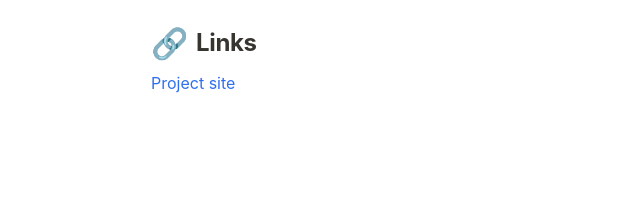
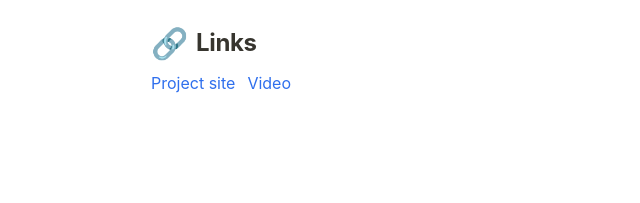
Before and after one commit to amirmazaheri1990/amirmazaheri1990.github.io, an Astro site: page /projects/pay-attention-visuomotor in a window 1280 px wide. Shown: the part 923-1126 px from the top of the page, 153-793 px from the left. Built offline with nearby package versions, Linux system fonts and the light colour scheme; Astro itself is replaced by a stand-in of ours.

Commit message:
Add YouTube video URLs for Pay Attention! and Video Fill In the Blank
Populate the video slot on two more projects so the "Watch on YouTube"
badge shows on their listing cards:

- Pay Attention! (CVPR 2019): https://youtu.be/eh43sI4v9ag?t=39
- Video Fill In the Blank (ICCV 2017): https://youtu.be/Rj3ouss05hc

Adds the URL to both the top-level project links (used by the badge
on the listing and the "Links" section on the project page) and the
publication links (used by the paper card on the project page),
matching the pattern already used by Visual Text Correction.

```diff
--- a/src/content/projects/pay-attention-visuomotor.md
+++ b/src/content/projects/pay-attention-visuomotor.md
@@ -7,6 +7,7 @@ featured: false
 order: 6
 links:
   site: "https://www.crcv.ucf.edu/research/projects/pay-attention/"
+  video: "https://www.youtube.com/watch?v=eh43sI4v9ag&t=39s"
 publications:
   - title: "Pay Attention! — Robustifying a Deep Visuomotor Policy through Task-Focused Attention"
     authors: ["Amir Mazaheri", "Mubarak Shah"]
@@ -15,6 +16,7 @@ publications:
     links:
       pdf: "https://www.crcv.ucf.edu/wp-content/uploads/2019/05/Publications_Pay_attention.pdf"
       project: "https://pouyaab.github.io/pay-attention/"
+      video: "https://www.youtube.com/watch?v=eh43sI4v9ag&t=39s"
 ---
 
 Enhances robotic manipulation with Task-Focused visual Attention (TFA) to improve task execution and recovery from disturbances using natural language instructions. The approach increases resilience against visual and physical disruptions by mimicking human-like selective attention, leading to increased robustness and adaptability in robots.
--- a/src/content/projects/video-fill-in-blank.md
+++ b/src/content/projects/video-fill-in-blank.md
@@ -5,7 +5,8 @@ period: "2016 – 2017"
 tags: ["vision-and-language", "video", "attention", "LSTM"]
 featured: false
 order: 9
-links: {}
+links:
+  video: "https://www.youtube.com/watch?v=Rj3ouss05hc"
 publications:
   - title: "Video Fill In the Blank using LR/RL LSTMs with Spatial-Temporal Attentions"
     authors: ["Amir Mazaheri", "Dong Zhang", "Mubarak Shah"]
@@ -13,6 +14,7 @@ publications:
     year: 2017
     links:
       arxiv: "https://arxiv.org/abs/1704.04689"
+      video: "https://www.youtube.com/watch?v=Rj3ouss05hc"
 ---
 
 Tackles the Video-Fill-In-the-Blank (VFIB) challenge by proposing a framework that uses dual LSTMs (left-to-right and right-to-left) for textual encoding of sentence fragments, integrated with external memory, and spatial and temporal attention models for visual encoding. The approach effectively selects discriminative visual features to accurately predict missing words in video descriptions.
```
